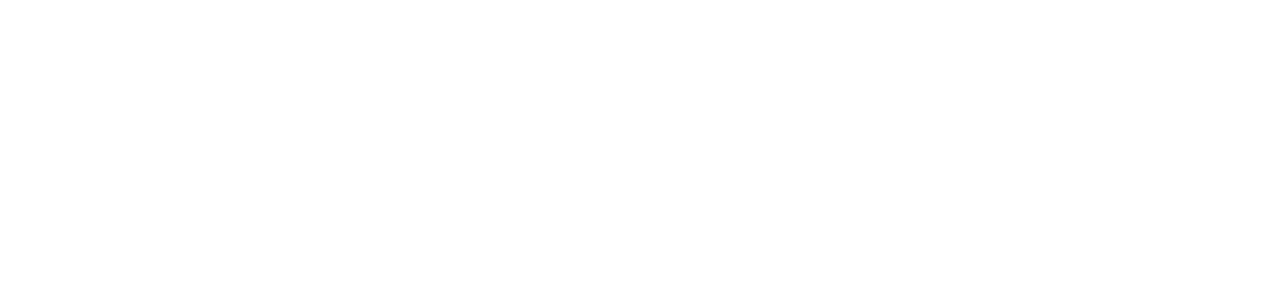
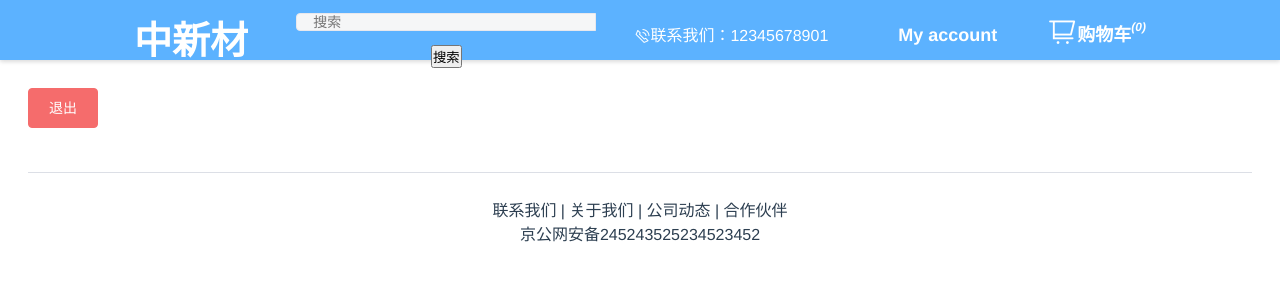
Before and after one commit to marryjessica/e-commerce-website, a Vue app: page /user-profile in a window 1280 px wide. Before the commit this address had no page. Shown: the top 300 px of the page. Built offline with nearby package versions, Linux system fonts and the light colour scheme; sample sign-in values are in the browser's storage.

Commit message:
added logout

```diff
--- a/src/components/Header.vue
+++ b/src/components/Header.vue
@@ -52,7 +52,7 @@
                 <router-link
                 class="head-bar-login"
                 id="head-bar-login"
-                :to="{ name: 'Login' }"
+                :to="{ name: 'UserProfile' }"
                 >My account</router-link>
             </div>
             <div v-else class="head-bar-login-container">
--- a/src/router/index.js
+++ b/src/router/index.js
@@ -1,4 +1,5 @@
 import { createRouter, createWebHistory } from 'vue-router'
+import store from '../store';
 import Home from '../views/Home.vue'
 
 // import ProductDetail from '../views/ProductDetail.vue'
@@ -50,7 +51,18 @@ const routes = [
   {
     path: '/shopping-cart',
     name: 'Cart',
-    component: () => import('../views/Cart.vue')
+    component: () => import('../views/Cart.vue'),
+    meta: {
+      requireLogin: true
+    }
+  },
+  {
+    path: '/user-profile',
+    name: 'UserProfile',
+    component: ()=> import('../views/UserProfile.vue'),
+    meta: {
+      requireLogin: true
+    }
   }
 
 ]
@@ -61,16 +73,10 @@ const router = createRouter({
 })
 
 router.beforeEach((to, from, next) => {
-  if (to.path === '/login') {
-    next();
+  if (to.matched.some(record => record.meta.requireLogin) && !store.state.isAuthenticated) {
+    next({ name: 'Login', query: { to: to.path } })
   } else {
-    let token = localStorage.getItem('token');
-
-    if (token === 'null' || token === '') {
-      next('/login');
-    } else {
-      next();
-    }
+    next()
   }
 });
 
--- a/src/store/index.js
+++ b/src/store/index.js
@@ -47,6 +47,7 @@ export default createStore({
         removeToken(state) {
             state.token = ''
             state.isAuthenticated = false
+            localStorage.removeItem('token')
         },
     },
     actions: {
--- a/src/views/Login.vue
+++ b/src/views/Login.vue
@@ -106,6 +106,8 @@
 import loginHeader from "@/components/Login_header.vue";
 import Footer from "@/components/Footer.vue";
 import axios from 'axios';
+
+import { ElMessage } from 'element-plus'
 // import { reactive, ref, toRefs } from "vue";
 // import json from "@/assets/fakeUsers.json";
 // import { userLogin } from "@/api/index.js";
@@ -142,9 +144,16 @@ export default {
 
                     axios.defaults.headers.common["Authorization"] = "Token " + token
                     // localStorage.setItem("token", token)
+
                     const toPath = this.$route.query.to || '/'
                     this.$router.push(toPath)
                 })
+                ElMessage({
+                showClose: true,
+                message: '登陆成功',
+                type: 'success',
+                duration: 1000
+            })
                 .catch(error => {
                     if (error.response) {
                         for (const property in error.response.data) {
--- a/src/views/Signup.vue
+++ b/src/views/Signup.vue
@@ -12,28 +12,28 @@
               <div class="field">
                 <label>Username</label>
                 <div class="control">
-                            <input type="text" class="input" v-model="username">
+                  <input type="text" class="input" v-model="username" />
                 </div>
               </div>
 
               <div class="field">
                 <label>Mobile</label>
                 <div class="control">
-                            <input type="number" class="input" v-model="mobile">
+                  <input type="number" class="input" v-model="mobile" />
                 </div>
               </div>
 
               <div class="field">
                 <label>Password</label>
                 <div class="control">
-                            <input type="password" class="input" v-model="password">
+                  <input type="password" class="input" v-model="password" />
                 </div>
               </div>
 
               <div class="field">
                 <label>Repeat password</label>
                 <div class="control">
-                            <input type="password" class="input" v-model="re_password">
+                  <input type="password" class="input" v-model="re_password" />
                 </div>
               </div>
 
@@ -47,7 +47,7 @@
                 </div>
               </div>
 
-                    <hr>
+              <hr />
 
               Or <router-link to="/login">click here</router-link> to log in!
             </form>
@@ -85,7 +85,7 @@
         </el-container>
       </el-main>
       <el-footer>
-          <Footer/>
+        <Footer />
       </el-footer>
     </el-container>
   </div>
@@ -96,65 +96,75 @@
 import loginHeader from "@/components/Login_header.vue";
 import Footer from "@/components/Footer.vue";
 
-import axios from 'axios';
+import { ElMessage } from "element-plus";
+
+import axios from "axios";
 
 export default {
   name: "Signup",
   components: {
     loginHeader,
-    Footer
+    Footer,
   },
   data() {
     return {
-      username: '',
-      mobile: '',
-      password: '',
-      re_password: '',
-      errors: []
+      username: "",
+      mobile: "",
+      password: "",
+      re_password: "",
+      errors: [],
     };
   },
   methods: {
     submitForm() {
-            this.errors = []
-            if (this.username === '') {
-                this.errors.push('The username is missing')
+      this.errors = [];
+      if (this.username === "") {
+        this.errors.push("The username is missing");
       }
-            if (this.mobile === '') {
-                this.errors.push('The mobile is missing')
+      if (this.mobile === "") {
+        this.errors.push("The mobile is missing");
       }
-            if (this.password === '') {
-                this.errors.push('The password is too short')
+      if (this.password === "") {
+        this.errors.push("The password is too short");
       }
       if (this.password !== this.re_password) {
-                this.errors.push('The passwords doesn\'t match')
+        this.errors.push("The passwords doesn't match");
       }
       if (!this.errors.length) {
         const formData = {
           username: this.username,
           mobile: this.mobile,
-                    password: this.password
-                }
+          password: this.password,
+        };
         axios
           .post("/api/v1/users/", formData)
-                    .then(res => {
-                        console.log('sign up successfully', res.data)
-                        this.$router.push('/login')
+          .then((res) => {
+            console.log("sign up successfully", res.data);
+            this.$router.push("/login");
+            ElMessage({
+              showClose: true,
+              message: "注册成功",
+              type: "success",
+              duration: 1000,
+            });
           })
-                    .catch(error => {
+          .catch((error) => {
             if (error.response) {
               for (const property in error.response.data) {
-                                this.errors.push(`${property}: ${error.response.data[property]}`)
+                this.errors.push(
+                  `${property}: ${error.response.data[property]}`
+                );
               }
-                            console.log(JSON.stringify(error.response.data))
+              console.log(JSON.stringify(error.response.data));
             } else if (error.message) {
-                            this.errors.push('Something went wrong. Please try again')
+              this.errors.push("Something went wrong. Please try again");
 
-                            console.log(JSON.stringify(error))
+              console.log(JSON.stringify(error));
             }
-                    })
+          });
       }
-        }
-  }
+    },
+  },
 };
 </script>
 
--- /dev/null
+++ b/src/views/UserProfile.vue
@@ -0,0 +1,61 @@
+<template>
+  <div class="user-profile">
+    <el-container>
+      <el-header>
+        <div id="head">
+          <Header />
+        </div>
+      </el-header>
+      <el-main class="main-body">
+        <el-row> </el-row>
+        <el-row class="middle_area">
+          <div>
+            <el-button class="logout-button" @click="logout()" type="danger"
+              >退出</el-button
+            >
+          </div>
+        </el-row>
+        <el-row class="lower_area">
+          <div class="category_container"></div>
+        </el-row>
+      </el-main>
+      <el-footer>
+        <Footer />
+      </el-footer>
+    </el-container>
+  </div>
+</template>
+
+<script>
+import Header from "@/components/Header.vue";
+import Footer from "@/components/Footer.vue";
+
+import { ElMessage } from 'element-plus'
+
+import axios from "axios";
+
+export default {
+  name: "UserProfile",
+  components: {
+    Header,
+    Footer,
+  },
+  methods: {
+    logout() {
+      axios.defaults.headers.common["Authorization"] = "";
+
+      this.$store.commit("removeToken");
+      this.$router.push("/");
+
+      ElMessage({
+                showClose: true,
+                message: '成功退出登陆',
+                type: 'success',
+                duration: 1000
+            })
+    },
+  },
+};
+</script>
+
+<style></style>
```
Lines whose indentation alone changed are shown as unchanged.
